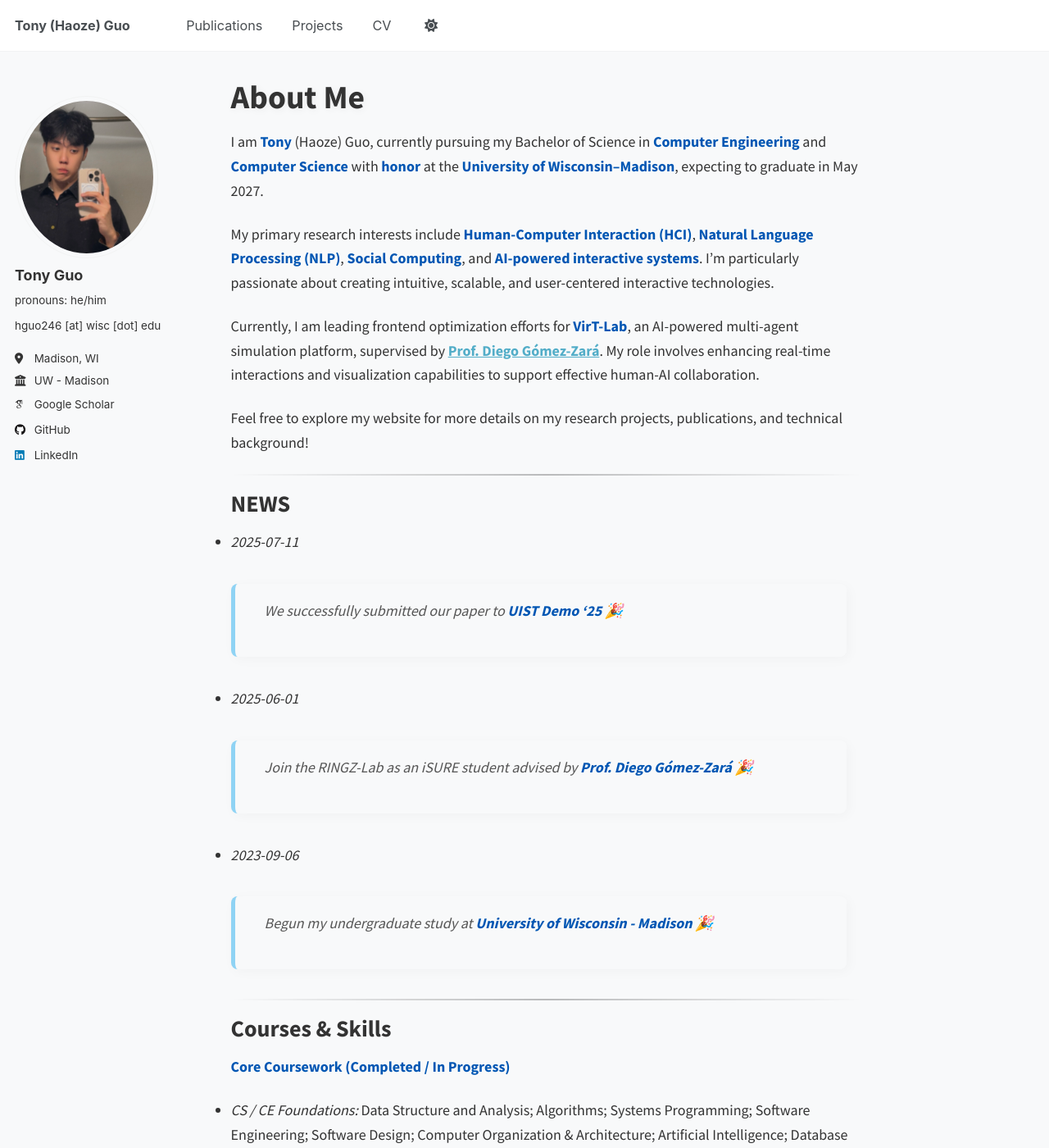
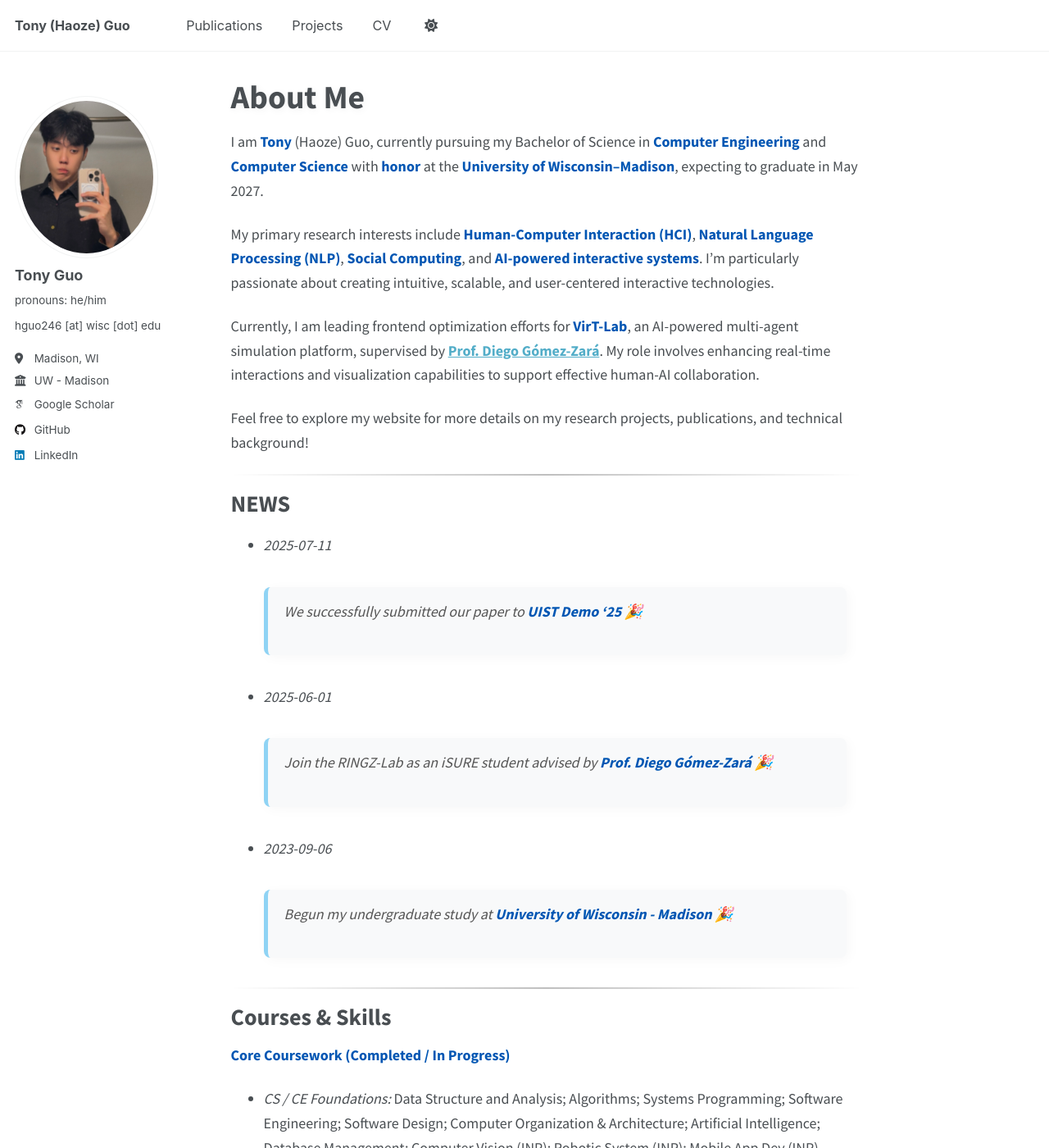
Before and after one commit to TonyGuo30/TonyGuo.github.io, a Jekyll site: the page built from _pages/about.md, in a window 1280 px wide and 1400 px high. Shown: the whole window at 82% size. Built offline with Jekyll 4.4.1, drawn with Linux system fonts in a browser that asks for light colours; some web fonts are replaced; a script that is not in the unit is left out.

Commit message:
Update _custom.scss

```diff
--- a/_sass/_custom.scss
+++ b/_sass/_custom.scss
@@ -1,201 +1,60 @@
-/* === 0. CSS Variables & Resets === */
-:root {
-  --color-primary: #0056b3;
-  --color-secondary: #8fd3f4;
-  --color-bg: #f8f9fa;
-  --color-text: #333;
-  --space-xs: 0.25rem;
-  --space-sm: 0.5rem;
-  --space-md: 1rem;
-  --space-lg: 2rem;
-  --ease-standard: cubic-bezier(.4,0,.2,1);
-  --duration-standard: 0.3s;
-}
+/* --- Global Style Overhaul --- */
 
-*, *::before, *::after {
-  margin: 0;
-  padding: 0;
-  box-sizing: border-box;
-}
-
-/* === 1. Global Font Change === */
+/* 1. Global Font Change */
 @import url('https://fonts.googleapis.com/css2?family=Source+Sans+Pro:wght@400;700&display=swap');
 
 body {
-  font-family: 'Source Sans Pro', sans-serif;
+  font-family: 'Source Sans Pro', sans-serif; /* <-- NEW GLOBAL FONT */
   line-height: 1.65;
-  background-color: var(--color-bg);
-  color: var(--color-text);
 }
 
+/* Ensure headings use the same font */
 h1, h2, h3, h4, h5, h6 {
   font-family: 'Source Sans Pro', sans-serif;
 }
 
-/* === 2. Smaller Navigation Tabs === */
+/* 2. Smaller Navigation Tabs */
 .masthead__menu-item {
-  font-size: 0.9em !important;
+  font-size: 0.9em !important; /* <-- REDUCED SIZE for navigation links */
 }
 
-/* === 3. Previous Style Enhancements === */
+
+/* 3. Keep Previous Style Enhancements */
+
+/* Reset title size to something neutral, adjust if needed */
 h1.page__title {
   font-size: 2.2em;
-  text-shadow: 2px 2px 10px rgba(0,0,0,0.05);
+  text-shadow: 2px 2px 10px rgba(0, 0, 0, 0.05);
 }
 
+/* Style the bolded text */
 strong {
-  color: var(--color-primary);
+  color: #0056b3;
 }
 
+/* Style the horizontal lines */
 hr {
   border: 0;
   height: 2px;
-  background-image:
-    linear-gradient(
-      to right,
-      rgba(0,0,0,0),
-      rgba(0,0,0,0.25),
-      rgba(0,0,0,0)
-    );
+  background-image: linear-gradient(to right, rgba(0, 0, 0, 0), rgba(0, 0, 0, 0.25), rgba(0, 0, 0, 0));
 }
 
+/* Style the NEWS blockquotes */
 blockquote {
-  border-left: 5px solid var(--color-secondary);
+  border-left: 5px solid #8fd3f4;
   background-color: #f8f9fa;
-  padding: var(--space-md) var(--space-lg);
+  padding: 15px 20px;
   border-radius: 8px;
-  box-shadow: 3px 3px 15px rgba(0,0,0,0.03);
+  box-shadow: 3px 3px 15px rgba(0, 0, 0, 0.03);
   font-style: italic;
   color: #555;
 }
 
-/* === 4. Accessibility & UX Enhancements === */
+
 html {
   scroll-behavior: smooth;
 }
-
 :focus {
   outline: 3px solid var(--color-secondary);
   outline-offset: 2px;
 }
-
-/* === Projects: Card Grid Variant === */
-.portfolio.grid {
-  display: grid;
-  grid-template-columns: repeat(auto-fit, minmax(280px, 1fr));
-  gap: var(--space-lg);
-  margin: var(--space-lg) 0;
-}
-.portfolio.grid .portfolio-card {
-  background: #fff;
-  border-radius: 8px;
-  overflow: hidden;
-  box-shadow: 0 4px 12px rgba(0,0,0,0.05);
-  transition:
-    transform var(--duration-standard) var(--ease-standard),
-    box-shadow var(--duration-standard) var(--ease-standard);
-}
-.portfolio.grid .portfolio-card:hover {
-  transform: translateY(-5px);
-  box-shadow: 0 8px 24px rgba(0,0,0,0.1);
-}
-.portfolio.grid .portfolio-card img {
-  width: 100%;
-  display: block;
-  object-fit: cover;
-}
-.portfolio.grid .portfolio-card .portfolio-content {
-  padding: var(--space-md);
-}
-.portfolio.grid .portfolio-card h3 {
-  margin-bottom: var(--space-sm);
-  font-size: 1.25rem;
-}
-.portfolio.grid .portfolio-card p {
-  font-size: 0.9rem;
-  color: #555;
-}
-
-/* === Projects: Hero Banner Variant === */
-.portfolio.hero {
-  display: flex;
-  flex-direction: column;
-  gap: var(--space-md);
-}
-.portfolio.hero .portfolio-hero {
-  position: relative;
-  overflow: hidden;
-  border-radius: 8px;
-}
-.portfolio.hero .portfolio-hero img {
-  width: 100%;
-  display: block;
-  transition: transform var(--duration-standard) var(--ease-standard);
-}
-.portfolio.hero .portfolio-hero:hover img {
-  transform: scale(1.05);
-}
-.portfolio.hero .portfolio-hero .overlay {
-  position: absolute;
-  bottom: 0;
-  left: 0;
-  right: 0;
-  padding: var(--space-md);
-  background: linear-gradient(to top, rgba(0,0,0,0.6), transparent);
-  color: #fff;
-}
-
-/* === Projects: Masonry Tiles Variant === */
-.portfolio.tiles {
-  column-count: 3;
-  column-gap: var(--space-md);
-}
-@media (max-width: 900px) {
-  .portfolio.tiles { column-count: 2; }
-}
-@media (max-width: 600px) {
-  .portfolio.tiles { column-count: 1; }
-}
-.portfolio.tiles .portfolio-tile {
-  break-inside: avoid;
-  background: #fff;
-  margin-bottom: var(--space-md);
-  border-left: 5px solid var(--color-primary);
-  padding: var(--space-md);
-  box-shadow: 0 2px 8px rgba(0,0,0,0.03);
-  transition: box-shadow var(--duration-standard) var(--ease-standard);
-}
-.portfolio.tiles .portfolio-tile:hover {
-  box-shadow: 0 4px 16px rgba(0,0,0,0.08);
-}
-.portfolio.tiles .portfolio-tile h3 {
-  margin-top: 0;
-}
-.portfolio.tiles .portfolio-tile .read-more {
-  font-size: 0.85rem;
-  font-weight: 700;
-  color: var(--color-primary);
-  text-decoration: none;
-  margin-top: var(--space-sm);
-  display: inline-block;
-}
-
-/* === Projects: Filterable Tabs UI === */
-.portfolio-tabs {
-  display: flex;
-  gap: var(--space-sm);
-  margin-bottom: var(--space-md);
-}
-.portfolio-tabs button {
-  background: none;
-  border: 2px solid var(--color-primary);
-  padding: var(--space-sm) var(--space-md);
-  border-radius: 4px;
-  cursor: pointer;
-  transition: background-color var(--duration-standard) var(--ease-standard);
-}
-.portfolio-tabs button.active,
-.portfolio-tabs button:hover {
-  background-color: var(--color-primary);
-  color: #fff;
-}
```
